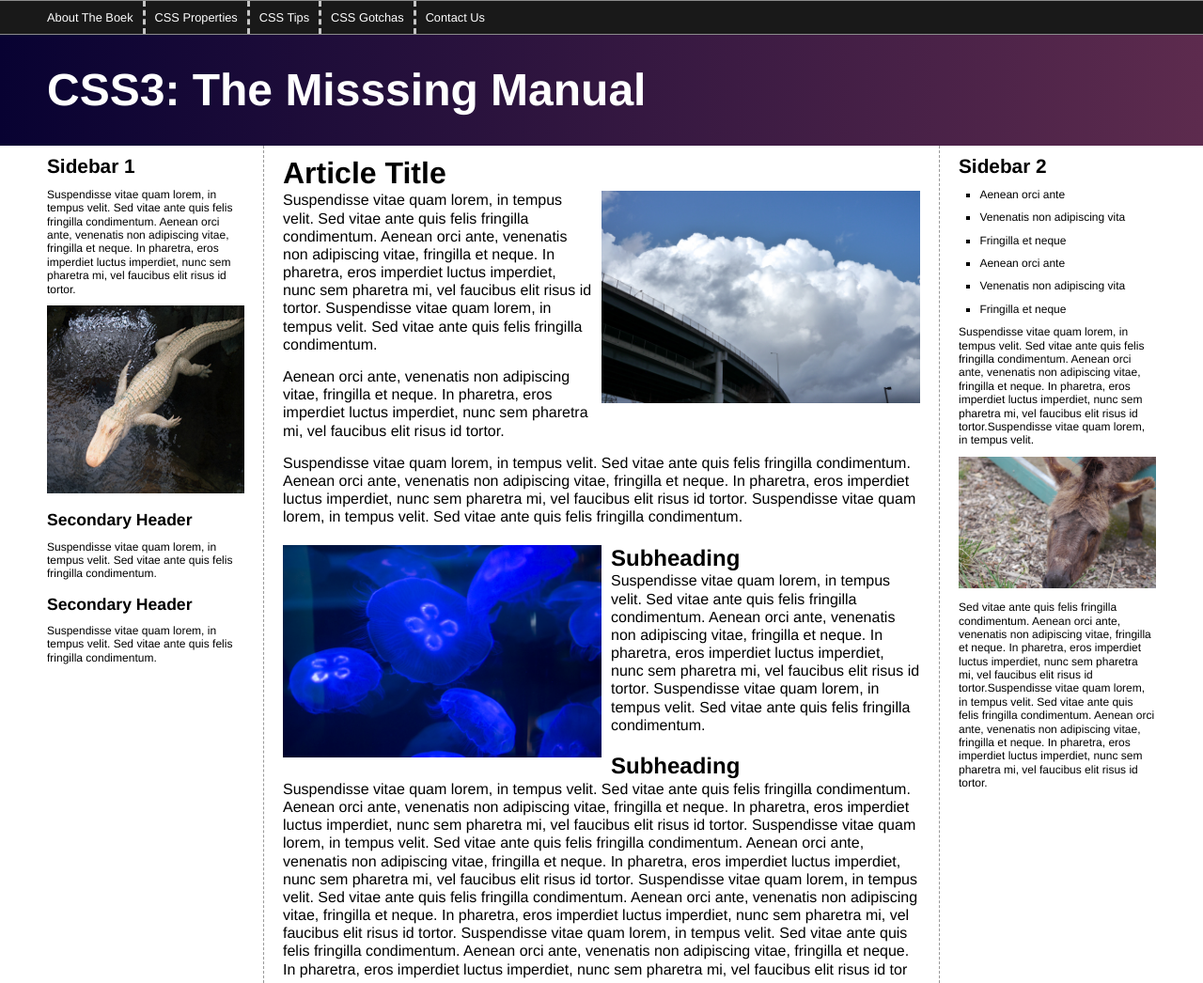
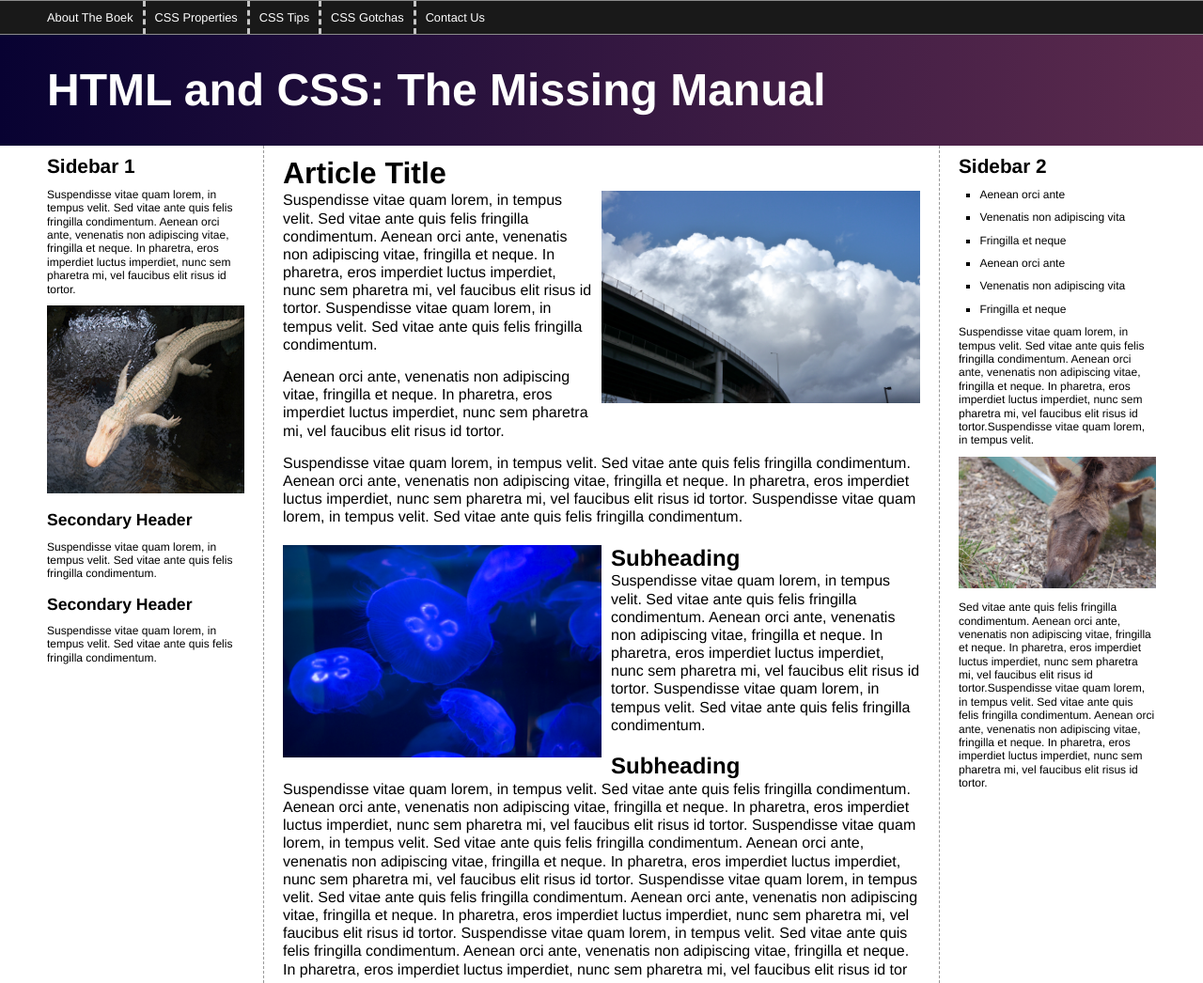
Before and after one commit to ArnoBaertHogent/digwo2, a plain HTML site: page www/index.html in a window 1280 px wide. Shown: the top 1046 px of the page at 94% size. Drawn offline with Linux system fonts and the light colour scheme.

Commit message:
misssing

```diff
--- a/www/index.html
+++ b/www/index.html
@@ -19,7 +19,7 @@
             <li><a href="#">Contact Us</a></li>
           </ul>
         </nav>
-        <h1>CSS3: The Misssing Manual</h1>
+        <h1>HTML and CSS: The Missing Manual</h1>
       </header>
       <div class="contentWrapper">
         <div class="columnWrapper">
```
